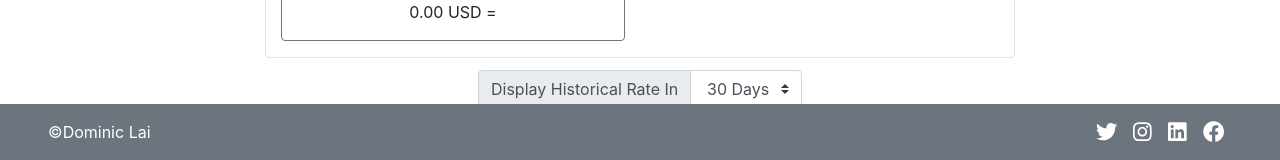
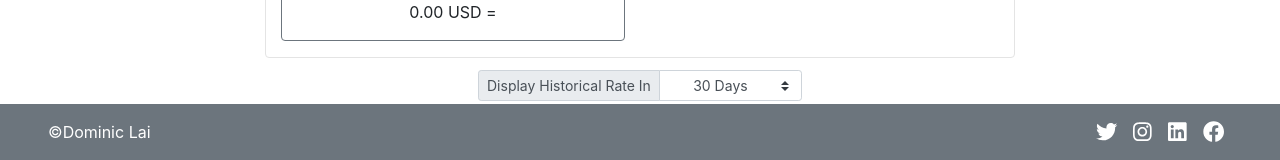
Before and after one commit to dominiclai1983/letsreact-currency-2, a React (Create React App) app: page / in a window 1280 px wide. Both pictures are taken after a click on the button "Convert". Shown: the part 640-800 px from the top of the page. Built offline with nearby package versions, Linux system fonts and the light colour scheme; no server answers.

Commit message:
change the size of the days input group

```diff
--- a/src/Input.js
+++ b/src/Input.js
@@ -504,7 +504,7 @@ class CurrencyConverter extends React.Component {
               <div className={clicked && !(this.state.base === this.state.target)? null: "d-none"}>
                 {/*Input group to control the chart display length*/}
                 <div className="d-flex justify-content-center">
-                  <div className="input-group mb-2 date-length">
+                  <div className="input-group input-group-sm mb-3 date-length">
                     <div className="input-group-prepend">
                       <label className="input-group-text" for="inputGroupSelect01">Display Historical Rate In</label>
                     </div>
```
